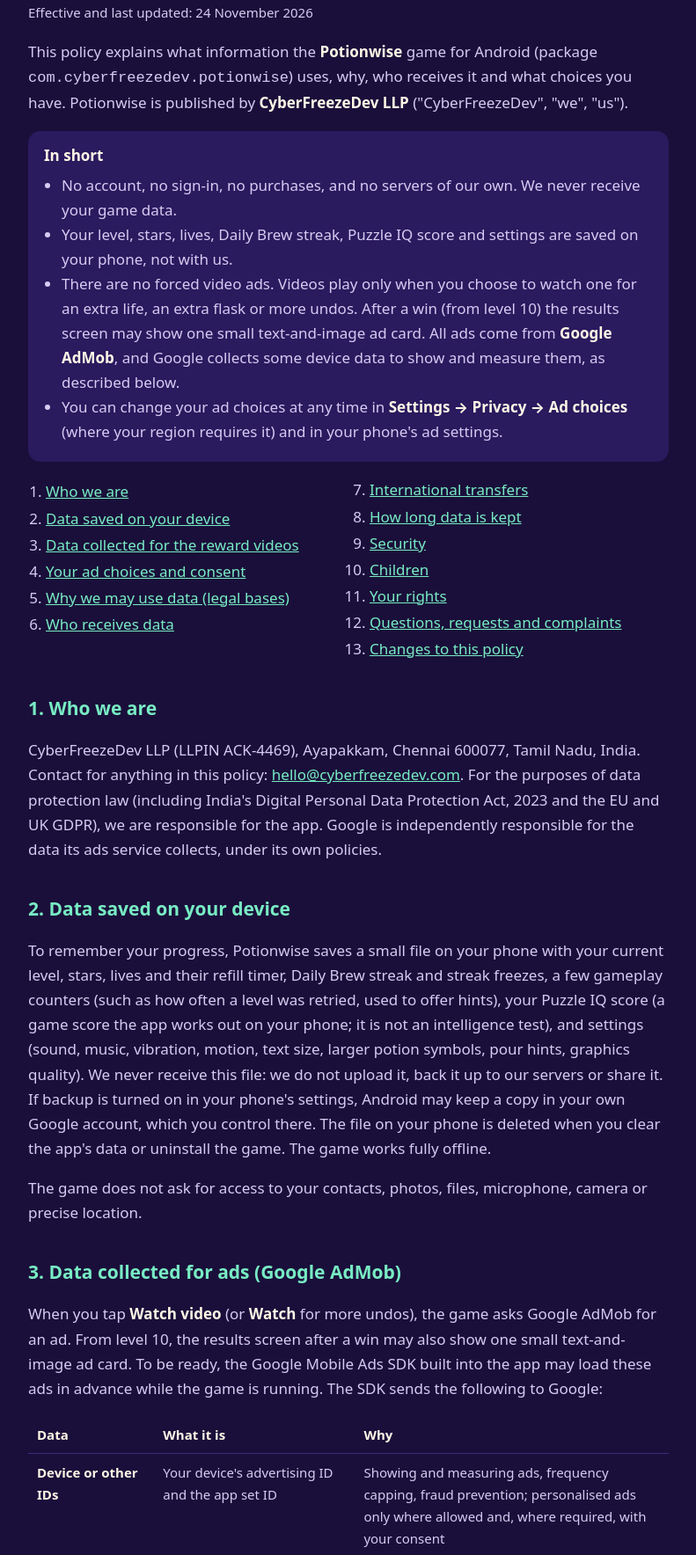
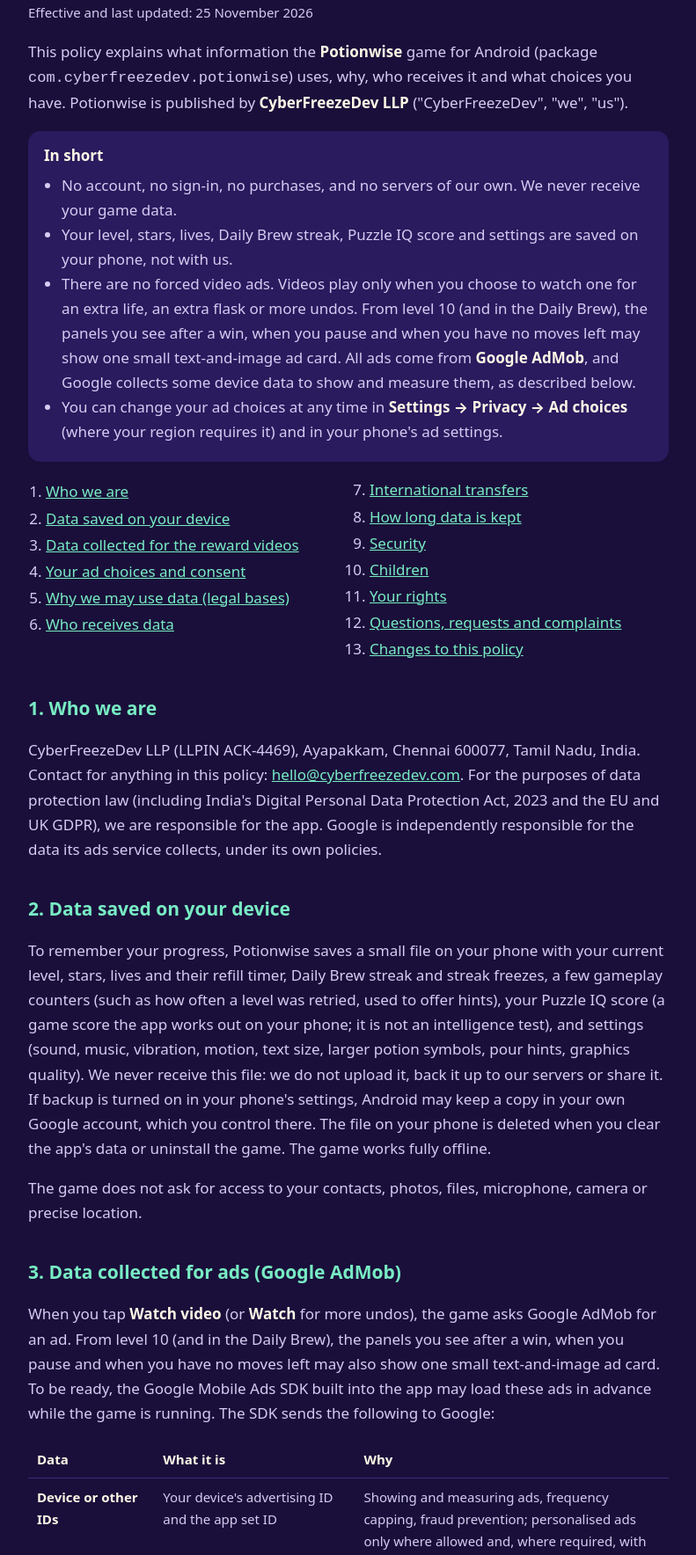
Before and after one commit to CyberFreezeDev-ORG/potionwise-site, a plain HTML site: page privacy-policy.html in a window 1280 px wide. Shown: the part 72-1840 px from the top of the page at 88% size, without its empty margins (244-1035 px from the left). Drawn offline with Linux system fonts and the light colour scheme.

Commit message:
Privacy policy and terms: where the ad card shows (25 Nov 2026)
Co-Authored-By: Claude Opus 5.5 <noreply@anthropic.com>
Claude-Session: https://claude.ai/code/session_01TRypA8ir9LD4nVDTpo9nPV

```diff
--- a/privacy-policy.html
+++ b/privacy-policy.html
@@ -31,7 +31,7 @@
 <body>
 <main>
 <h1>Potionwise Privacy Policy</h1>
-<p class="date">Effective and last updated: 24 November 2026</p>
+<p class="date">Effective and last updated: 25 November 2026</p>
 
 <p>This policy explains what information the <strong>Potionwise</strong> game for Android
 (package <code>com.cyberfreezedev.potionwise</code>) uses, why, who receives it and what choices
@@ -45,8 +45,8 @@ you have. Potionwise is published by <strong>CyberFreezeDev LLP</strong> ("Cyber
   <li>Your level, stars, lives, Daily Brew streak, Puzzle IQ score and settings are saved on your phone,
     not with us.</li>
   <li>There are no forced video ads. Videos play only when you choose to watch one for an extra
-    life, an extra flask or more undos. After a win (from level 10) the results screen may show
-    one small text-and-image ad card. All ads come from <strong>Google AdMob</strong>, and Google
+    life, an extra flask or more undos. From level 10 (and in the Daily Brew), the panels you see
+    after a win, when you pause and when you have no moves left may show one small text-and-image ad card. All ads come from <strong>Google AdMob</strong>, and Google
     collects some device data to show and measure them, as described below.</li>
   <li>You can change your ad choices at any time in <strong>Settings &rarr; Privacy &rarr; Ad choices</strong>
     (where your region requires it) and in your phone's ad settings.</li>
@@ -92,8 +92,8 @@ precise location.</p>
 
 <h2 id="ads">3. Data collected for ads (Google AdMob)</h2>
 <p>When you tap <strong>Watch video</strong> (or <strong>Watch</strong> for more undos), the game asks
-Google AdMob for an ad. From level 10, the results screen after a win may also show one small
-text-and-image ad card. To be ready, the Google Mobile Ads SDK built into the app may load these
+Google AdMob for an ad. From level 10 (and in the Daily Brew), the panels you see after a win, when you
+pause and when you have no moves left may also show one small text-and-image ad card. To be ready, the Google Mobile Ads SDK built into the app may load these
 ads in advance while the game is running. The SDK sends the following to Google:</p>
 <div class="table">
 <table>
```
Also changed, not shown: terms-of-service.html (+3 -2 lines).
